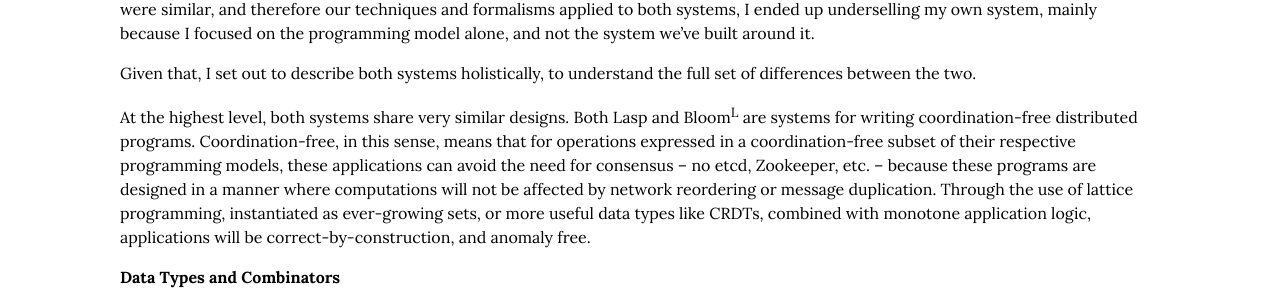
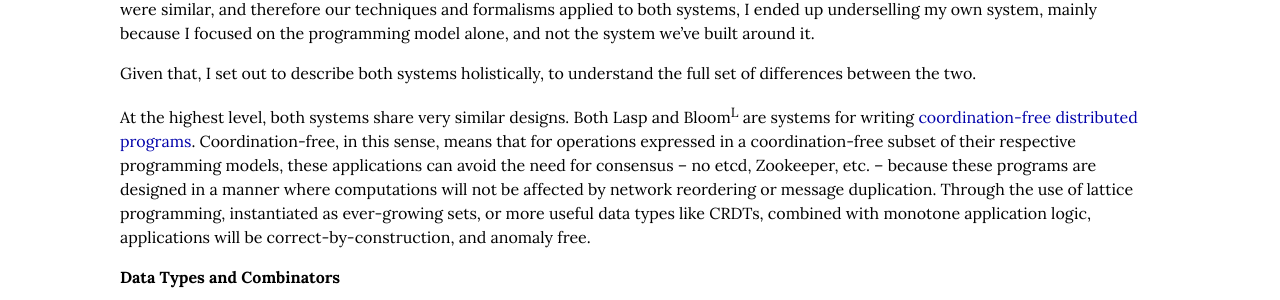
Before and after one commit to cmeiklejohn/cmeiklejohn.github.io, a Jekyll site: the page built from _posts/2018-03-02-lasp-vs-bloom.markdown, in a window 1280 px wide. Shown: the part 296-596 px from the top of the page. Built offline with Jekyll 4.4.1, drawn with Linux system fonts in a browser that asks for light colours; comment, search, counter and statistics services are not loaded; some of the changed lines change nothing that is shown.

Commit message:
Improvements

```diff
--- a/_posts/2018-03-02-lasp-vs-bloom.markdown
+++ b/_posts/2018-03-02-lasp-vs-bloom.markdown
@@ -10,7 +10,7 @@
 
 Given that, I set out to describe both systems holistically, to understand the full set of differences between the two.
 
-At the highest level, both systems share very similar designs.  Both Lasp and Bloom<sup>L</sup> are systems for writing coordination-free distributed programs.  Coordination-free, in this sense, means that for operations expressed in a coordination-free subset of their respective programming models, these applications can avoid the need for consensus -- no etcd, Zookeeper, etc. -- because these programs are designed in a manner where computations will not be affected by network reordering or message duplication.  Through the use of lattice programming, instantiated as ever-growing sets, or more useful data types like CRDTs, combined with monotone application logic, applications will be correct-by-construction, and anomaly free.
+At the highest level, both systems share very similar designs.  Both Lasp and Bloom<sup>L</sup> are systems for writing [coordination-free distributed programs](https://lasp-lang.readme.io/docs/overview-of-the-programming-system).  Coordination-free, in this sense, means that for operations expressed in a coordination-free subset of their respective programming models, these applications can avoid the need for consensus -- no etcd, Zookeeper, etc. -- because these programs are designed in a manner where computations will not be affected by network reordering or message duplication.  Through the use of lattice programming, instantiated as ever-growing sets, or more useful data types like CRDTs, combined with monotone application logic, applications will be correct-by-construction, and anomaly free.
 
 # Data Types and Combinators
 
```
